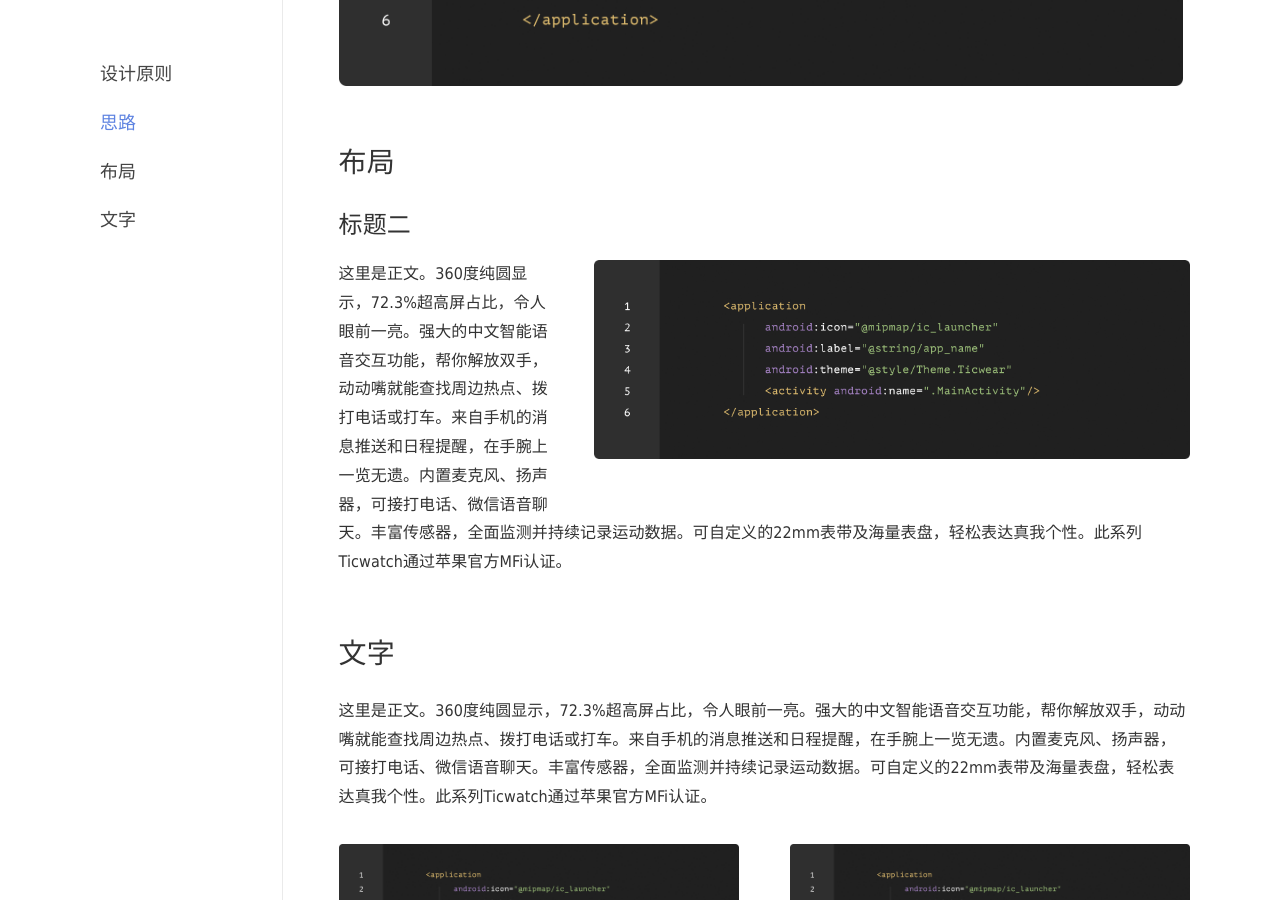
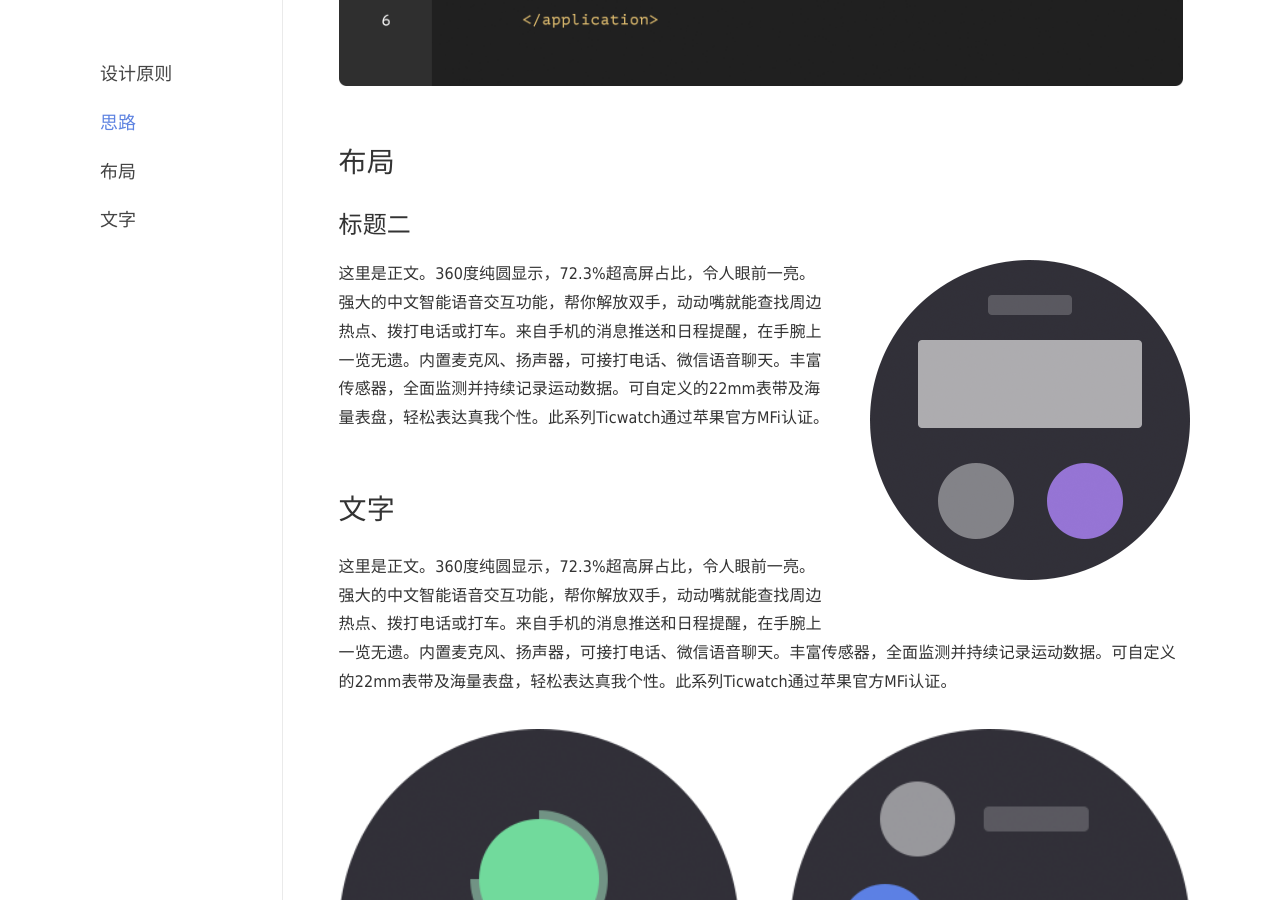
Before and after one commit to mobvoi/ticdesign, a Jekyll site: the page built from _design/index.md, in a window 1280 px wide and 900 px high, scrolled down 908 px. Built offline with Jekyll 4.4.1, drawn with Linux system fonts in a browser that asks for light colours.

Commit message:
Use a fine structure to make image in same dir with md doc.

```diff
--- a/_config.yml
+++ b/_config.yml
@@ -21,9 +21,9 @@ github:
 
 # folders
 collections:
-  docs:
+  doc:
     output: true
-  specs:
+  design:
     output: true
 
 # Build settings
--- a/_data/tabs.yml
+++ b/_data/tabs.yml
@@ -1,6 +1,6 @@
 - title: 设计
   url: /design/
 - title: 开发文档
-  url: /dev/
+  url: /doc/
 - title: GitHub
   url: https://github.com/mobvoi/ticdesign/
--- a/_specs/index.md
+++ b/_design/index.md
@@ -18,25 +18,25 @@ permalink: /design/
 
 这里是正文。360度纯圆显示，72.3%超高屏占比，令人眼前一亮。强大的中文智能语音交互功能，帮你解放双手，动动嘴就能查找周边热点、拨打电话或打车。来自手机的消息推送和日程提醒，在手腕上一览无遗。内置麦克风、扬声器，可接打电话、微信语音聊天。丰富传感器，全面监测并持续记录运动数据。可自定义的22mm表带及海量表盘，轻松表达真我个性。此系列Ticwatch通过苹果官方MFi认证。
 
-<img class="img1" src="../assets/img/CodeBox.png">
+<img class="img1" src="res/CodeBox.png">
 
 ## 布局
 
 ### 标题二
 
-<img class="img2" src="../assets/img/CodeBox.png"> 这里是正文。360度纯圆显示，72.3%超高屏占比，令人眼前一亮。强大的中文智能语音交互功能，帮你解放双手，动动嘴就能查找周边热点、拨打电话或打车。来自手机的消息推送和日程提醒，在手腕上一览无遗。内置麦克风、扬声器，可接打电话、微信语音聊天。丰富传感器，全面监测并持续记录运动数据。可自定义的22mm表带及海量表盘，轻松表达真我个性。此系列Ticwatch通过苹果官方MFi认证。
+<img class="img2" src="res/img3.png"> 这里是正文。360度纯圆显示，72.3%超高屏占比，令人眼前一亮。强大的中文智能语音交互功能，帮你解放双手，动动嘴就能查找周边热点、拨打电话或打车。来自手机的消息推送和日程提醒，在手腕上一览无遗。内置麦克风、扬声器，可接打电话、微信语音聊天。丰富传感器，全面监测并持续记录运动数据。可自定义的22mm表带及海量表盘，轻松表达真我个性。此系列Ticwatch通过苹果官方MFi认证。
 
 ## 文字
 
 这里是正文。360度纯圆显示，72.3%超高屏占比，令人眼前一亮。强大的中文智能语音交互功能，帮你解放双手，动动嘴就能查找周边热点、拨打电话或打车。来自手机的消息推送和日程提醒，在手腕上一览无遗。内置麦克风、扬声器，可接打电话、微信语音聊天。丰富传感器，全面监测并持续记录运动数据。可自定义的22mm表带及海量表盘，轻松表达真我个性。此系列Ticwatch通过苹果官方MFi认证。
 
 <div class="block1" markdown="1">
-- ![](../assets/img/CodeBox.png)
+- ![](res/img1.png)
 
   ### 标题二
   这里是正文。360度纯圆显示，72.3%超高屏占比，令人眼前一亮。强大的中文智能语音交互功能。
 
-- ![](../assets/img/CodeBox.png)
+- ![](res/img2.png)
 
   ### 标题二
   这里是正文。360度纯圆显示，72.3%超高屏占比，令人眼前一亮。强大的中文智能语音交互功能。
--- a/_includes/header.html
+++ b/_includes/header.html
@@ -52,7 +52,6 @@
   </script>
   <!--/headroom-->
 
-  {% assign current_doc = page.url | split: '/' | last %}
   <div class="menu">
     <ul>
       <!-- <li>
@@ -60,6 +59,7 @@
           <a href="">EN</a> / <a href="" class="current">中文</a>
         </small>
       </li> -->
+      {% assign current_doc = page.url | split: '/' | last %}
       {% for tab in site.data.tabs reversed %}
         {% assign path = tab.url | split: '://' | last %}
         {% assign protocal = tab.url | replace: path | split: '://' | first %}
@@ -69,7 +69,7 @@
           {% assign tab_url = tab.url | prepend: site.baseurl %}
         {% endif %}
         <li>
-          <a href="{{ tab_url }}" class="{% if current_doc == tab.url | split: '/' | last %} current {% endif %}">{{ tab.title }}</a>
+          <a href="{{ tab_url }}" class="{% if page.url == tab_url %} current {% endif %}">{{ tab.title }}</a>
         </li>
       {% endfor %}
       <h1>
```
Also changed, not shown: _doc/index.md (renamed from _docs/index.md, +1 -1 lines), _design/res/CodeBox.png (added), _design/res/img1.png (added), _design/res/img2.png (added), _design/res/img3.png (added).
